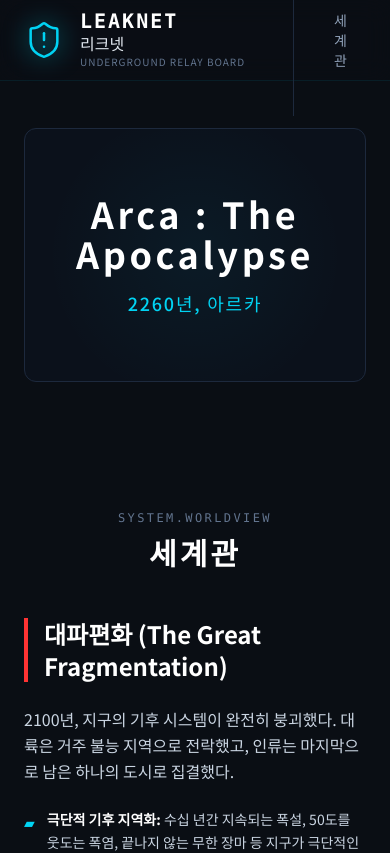
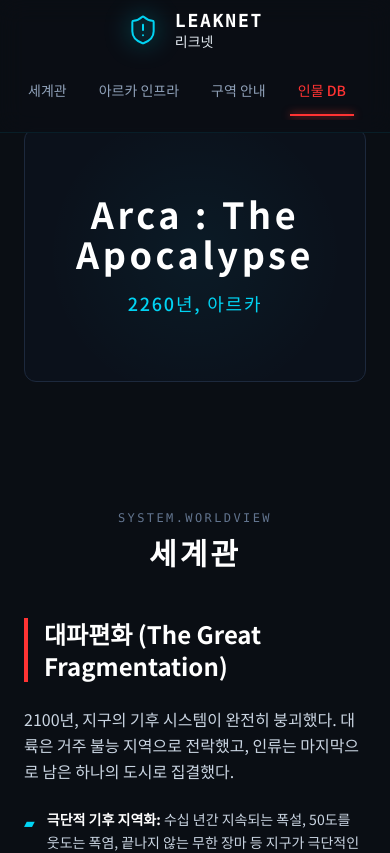
Before and after one commit to Seunoh90/arca, a React (Vite) app: page / in a window 390 px wide. Shown: the top 853 px of the page. Built offline with nearby package versions, Linux system fonts and the light colour scheme.

Commit message:
feat: Configure server for Vite SPA and API
Integrates Express.js to serve the Vite-built SPA in production and handle API routes. Updates dev script to use `tsx` for server execution and adds a `start` script for production. Modifies header responsiveness for better mobile display.

```diff
--- a/package.json
+++ b/package.json
@@ -4,7 +4,8 @@
   "version": "0.0.0",
   "type": "module",
   "scripts": {
-    "dev": "vite --port=3000 --host=0.0.0.0",
+    "dev": "tsx server.ts",
+    "start": "NODE_ENV=production tsx server.ts",
     "build": "vite build",
     "preview": "vite preview",
     "clean": "rm -rf dist",
--- /dev/null
+++ b/server.ts
@@ -0,0 +1,39 @@
+import express from "express";
+import { createServer as createViteServer } from "vite";
+import path from "path";
+import { fileURLToPath } from "url";
+
+const __filename = fileURLToPath(import.meta.url);
+const __dirname = path.dirname(__filename);
+
+async function startServer() {
+  const app = express();
+  const PORT = process.env.PORT || 3000;
+
+  // API routes
+  app.get("/api/health", (req, res) => {
+    res.json({ status: "ok" });
+  });
+
+  // Vite middleware for development
+  if (process.env.NODE_ENV !== "production") {
+    const vite = await createViteServer({
+      server: { middlewareMode: true },
+      appType: "spa",
+    });
+    app.use(vite.middlewares);
+  } else {
+    // Production: Serve static files from dist
+    const distPath = path.join(process.cwd(), 'dist');
+    app.use(express.static(distPath));
+    app.get('*', (req, res) => {
+      res.sendFile(path.join(distPath, 'index.html'));
+    });
+  }
+
+  app.listen(PORT, () => {
+    console.log(`Server running on http://0.0.0.0:${PORT}`);
+  });
+}
+
+startServer();
--- a/src/components/Header.tsx
+++ b/src/components/Header.tsx
@@ -15,22 +15,22 @@ export const Header: React.FC<HeaderProps> = ({ activeSection }) => {
 
   return (
     <header className="fixed top-0 left-0 w-full bg-[#0a0e14]/90 backdrop-blur-md border-b border-[#1e293b]/50 z-40 border-b-cyan-500/10">
-      <div className="max-w-7xl mx-auto px-6 h-20 flex items-center gap-12">
+      <div className="max-w-7xl mx-auto px-4 md:px-6 min-h-[5rem] py-3 md:py-0 flex flex-col md:flex-row items-center justify-between gap-4 md:gap-12">
         {/* Logo Section */}
         <div className="flex items-center gap-4 shrink-0 cursor-pointer" onClick={() => window.scrollTo(0,0)}>
           <div className="relative">
              <div className="absolute inset-0 bg-cyan-400/20 rounded-full blur-md"></div>
-             <ShieldAlert className="text-cyan-400 w-10 h-10 relative z-10" strokeWidth={1.5} />
+             <ShieldAlert className="text-cyan-400 w-8 h-8 md:w-10 md:h-10 relative z-10" strokeWidth={1.5} />
           </div>
           <div className="flex flex-col">
-            <span className="text-white font-bold tracking-widest text-xl leading-none font-mono">LEAKNET</span>
-            <span className="text-slate-200 text-base font-medium mt-1 leading-none">리크넷</span>
-            <span className="text-slate-500 text-[10px] tracking-widest mt-1 uppercase">underground relay board</span>
+            <span className="text-white font-bold tracking-widest text-lg md:text-xl leading-none font-mono">LEAKNET</span>
+            <span className="text-slate-200 text-sm md:text-base font-medium mt-1 leading-none">리크넷</span>
+            <span className="text-slate-500 text-[9px] md:text-[10px] tracking-widest mt-1 uppercase hidden sm:block">underground relay board</span>
           </div>
         </div>
 
         {/* Navigation */}
-        <nav className="flex items-center gap-8 pl-8 border-l border-slate-800">
+        <nav className="flex items-center gap-4 sm:gap-8 w-full md:w-auto overflow-x-auto whitespace-nowrap no-scrollbar justify-start md:justify-start pl-1 md:pl-8 border-l-0 md:border-l border-slate-800 pb-1 md:pb-0">
           {navItems.map((item) => (
             <a
               key={item.id}
--- a/src/index.css
+++ b/src/index.css
@@ -31,6 +31,14 @@ body {
   background: #475569;
 }
 
+.no-scrollbar::-webkit-scrollbar {
+  display: none;
+}
+.no-scrollbar {
+  -ms-overflow-style: none;  /* IE and Edge */
+  scrollbar-width: none;  /* Firefox */
+}
+
 @keyframes glitch-skew {
   0% { transform: skew(0deg); opacity: 1; }
   10% { transform: skew(-20deg); opacity: 0.8; text-shadow: 10px 0 red, -10px 0 cyan; }
```
